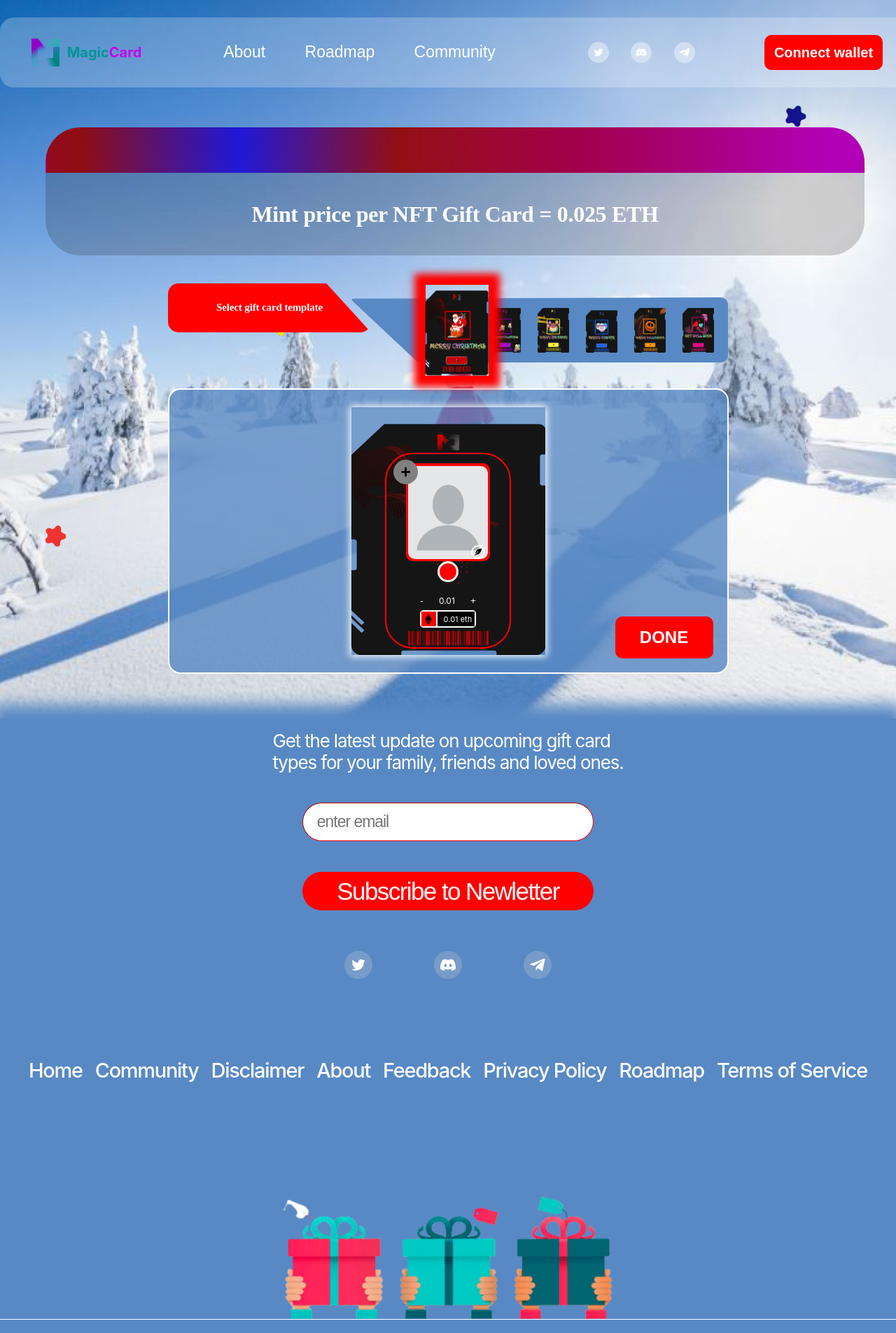
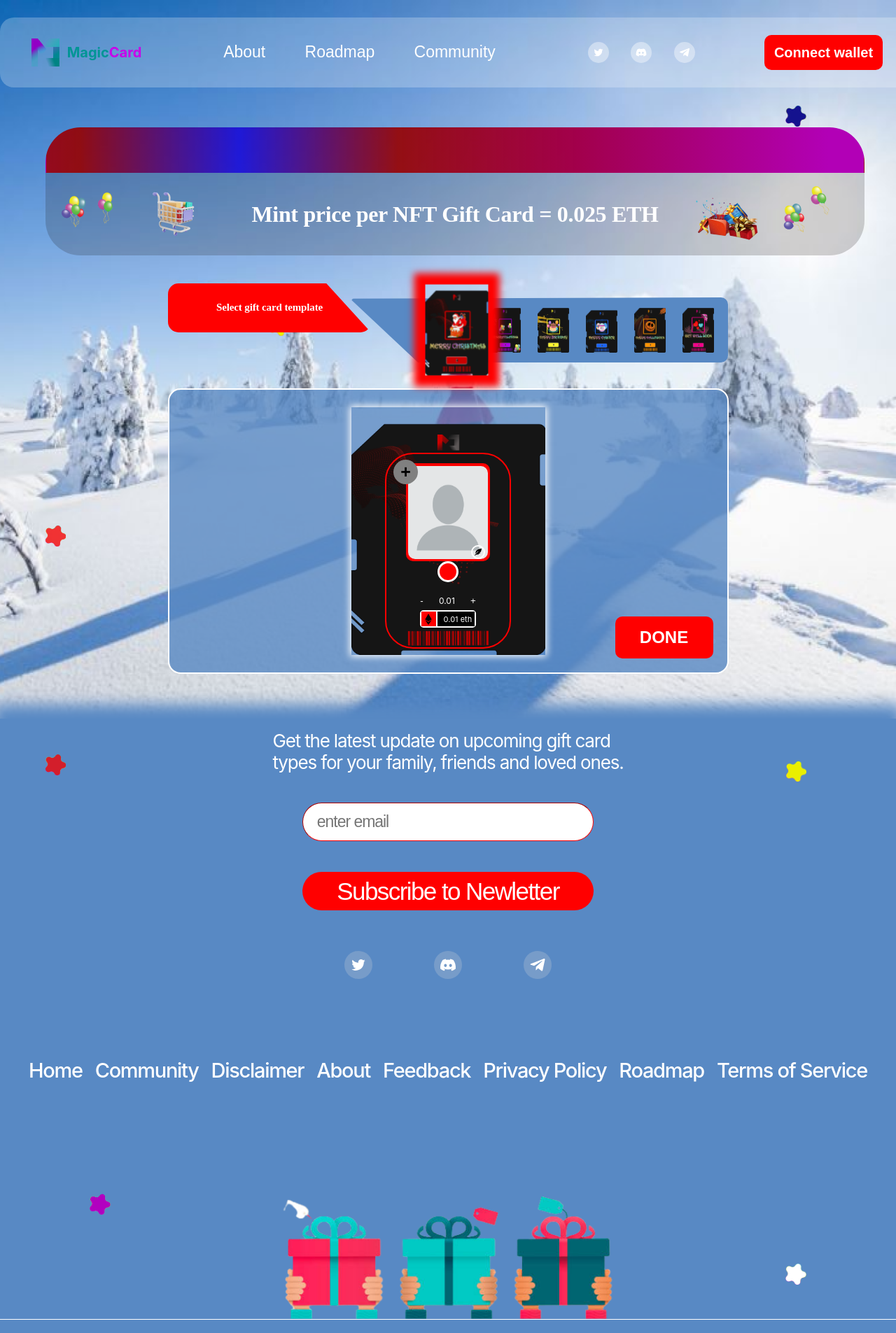
Before and after one commit to MagicCardClub/frontend, a React (Create React App) app: page /edit in a window 1280 px wide. Shown: the top 1905 px of the page at 70% size. Built offline with nearby package versions, Linux system fonts and the light colour scheme; a web font is replaced by a local one.

Commit message:
added balloons and giftbox images

```diff
--- a/src/components/Footer/Footer.js
+++ b/src/components/Footer/Footer.js
@@ -3,6 +3,13 @@ import { AiOutlineTwitter } from "react-icons/ai";
 import { FaDiscord, FaTelegramPlane } from "react-icons/fa";
 
 import "./Footer.scss";
+
+import starseven from "assets/images/stars/star-one.png";
+import stareight from "assets/images/stars/star-two.png";
+import starfive from "assets/images/stars/star-five.png";
+import starsix from "assets/images/stars/star-four.png";
+// import shopcart from "assets/images/cart-giftbox/shopping-cart.png";
+
 import giftImage from "assets/images/footer/three_gifts.png";
 
 const Footer = (props) => {
@@ -23,6 +30,13 @@ const Footer = (props) => {
         boxShadow: `0px -10px 20px 10px ${footerBg}`,
       }}
     >
+      {/* <img src={shopcart} alt="cart" className="shopcart-footer" /> */}
+
+      <img src={starseven} alt="star" className="starseven" />
+      <img src={stareight} alt="star" className="stareight" />
+      <img src={starfive} alt="star" className="starfive" />
+      <img src={starsix} alt="star" className="starsix" />
+
       <div className="newsletter">
         <div className="newsletter-text" style={{ color: footerTextColor }}>
           Get the latest update on upcoming gift card <br /> types for your
--- a/src/components/Footer/Footer.scss
+++ b/src/components/Footer/Footer.scss
@@ -7,10 +7,61 @@ footer {
   box-sizing: border-box;
   background-color: white;
   box-sizing: border-box;
+  position: relative;
   // margin: auto;
 
   @include respondMax(mobile) {
     margin: 1.5em auto 0;
+  }
+
+  // .shopcart-footer {
+  //   position: absolute;
+  //   width: 200px;
+  //   height: 200px;
+  // }
+
+  .starseven {
+    position: absolute;
+    top: 50px;
+    left: 5%;
+    width: 30px;
+
+    @include respondMax(mobile) {
+      width: 15px;
+    }
+  }
+  .stareight {
+    position: absolute;
+    right: 10%;
+    top: 60px;
+    width: 30px;
+
+    @include respondMax(mobile) {
+      width: 15px;
+    }
+  }
+  .starfive {
+    position: absolute;
+    bottom: 200px;
+    left: 10%;
+    width: 30px;
+
+    @include respondMax(mobile) {
+      right: 5%;
+      width: 15px;
+    }
+  }
+
+  .starsix {
+    position: absolute;
+    right: 2%;
+    bottom: 100px;
+    right: 10%;
+    width: 30px;
+
+    @include respondMax(mobile) {
+      width: 15px;
+    }
   }
 
   .newsletter {
--- a/src/components/shared/InfoHeader/InfoHeader.js
+++ b/src/components/shared/InfoHeader/InfoHeader.js
@@ -1,5 +1,10 @@
 import React from "react";
 import "./InfoHeader.scss";
+
+import balloonone from "assets/images/balloons/balloon-one.png";
+import balloontwo from "assets/images/balloons/balloon-two.png";
+import shopcart from "assets/images/cart-giftbox/shopping-cart.png";
+import giftbox from "assets/images/cart-giftbox/gift-box.png";
 
 const InfoHeader = () => {
   return (
@@ -7,6 +12,10 @@ const InfoHeader = () => {
       <div className="box-1"></div>
       <div className="box-2">
         <span>Mint price per NFT Gift Card = 0.025 ETH</span>
+        <img src={balloonone} alt="balloonone" className="balloon-one" />
+        <img src={balloontwo} alt="balloontwo" className="balloon-two" />
+        <img src={shopcart} alt="cart" className="shopcart" />
+        <img src={giftbox} alt="giftbox" className="giftbox" />
       </div>
     </div>
   );
--- a/src/components/shared/InfoHeader/InfoHeader.scss
+++ b/src/components/shared/InfoHeader/InfoHeader.scss
@@ -58,5 +58,47 @@
         letter-spacing: -0.02em;
       }
     }
+
+    .balloon-one {
+      position: absolute;
+      left: 1px;
+
+      @include respondMax(mobile) {
+        width: 40px;
+        height: 40px;
+      }
+    }
+
+    .balloon-two {
+      position: absolute;
+      right: 1px;
+
+      @include respondMax(mobile) {
+        width: 40px;
+        height: 40px;
+      }
+    }
+
+    .shopcart {
+      position: absolute;
+      left: 150px;
+
+      @include respondMax(mobile) {
+        left: 40px;
+        width: 20px;
+        height: 20px;
+      }
+    }
+
+    .giftbox {
+      position: absolute;
+      right: 150px;
+
+      @include respondMax(mobile) {
+        right: 40px;
+        width: 20px;
+        height: 20px;
+      }
+    }
   }
 }
```
